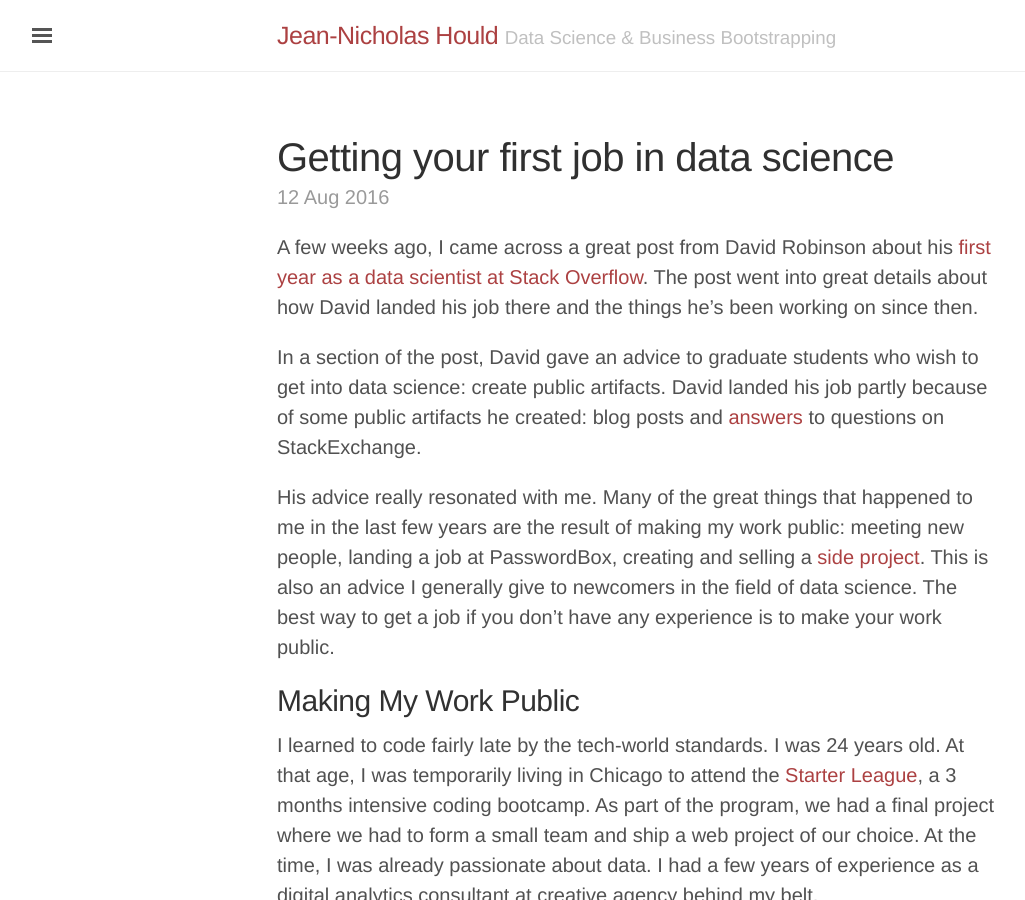
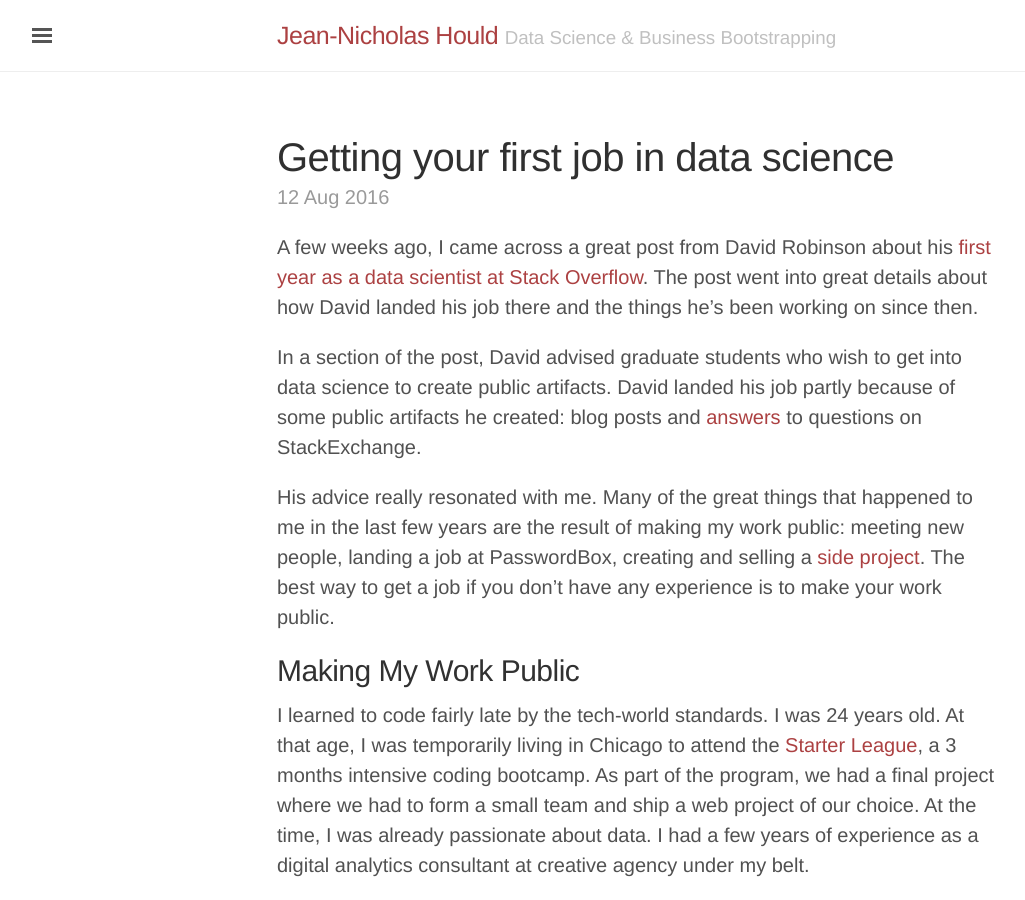
Before and after one commit to nickhould/nickhould.github.io, a Jekyll site: the page built from _posts/2016-08-12-getting-your-first-job-in-data-science.md, in a window 1280 px wide and 900 px high. Shown: the whole window, without its empty margins (3-1028 px from the left). Built offline with Jekyll 4.4.1, drawn with Linux system fonts in a browser that asks for light colours; nearby versions of some CDN libraries; a script that is not in the unit is left out; comment, search, counter and statistics services are not loaded.

Commit message:
Fix typos

```diff
--- a/_posts/2016-08-12-getting-your-first-job-in-data-science.md
+++ b/_posts/2016-08-12-getting-your-first-job-in-data-science.md
@@ -7,13 +7,13 @@ redirect_from:
 
 A few weeks ago, I came across a great post from David Robinson about his [first year as a data scientist at Stack Overflow](http://varianceexplained.org/r/year_data_scientist/). The post went into great details about how David landed his job there and the things he's been working on since then.
 
-In a section of the post, David gave an advice to graduate students who wish to get into data science: create public artifacts. David landed his job partly because of some public artifacts he created: blog posts and [answers](http://stats.stackexchange.com/questions/47771/what-is-the-intuition-behind-beta-distribution) to questions on StackExchange.
+In a section of the post, David advised graduate students who wish to get into data science to create public artifacts. David landed his job partly because of some public artifacts he created: blog posts and [answers](http://stats.stackexchange.com/questions/47771/what-is-the-intuition-behind-beta-distribution) to questions on StackExchange.
 
-His advice really resonated with me. Many of the great things that happened to me in the last few years are the result of making my work public: meeting new people, landing a job at PasswordBox, creating and selling a [side project](http://www.jeannicholashould.com/how-I-bootstrapped-bootstrappersio.html). This is also an advice I generally give to newcomers in the field of data science. The best way to get a job if you don't have any experience is to make your work public.
+His advice really resonated with me. Many of the great things that happened to me in the last few years are the result of making my work public: meeting new people, landing a job at PasswordBox, creating and selling a [side project](http://www.jeannicholashould.com/how-I-bootstrapped-bootstrappersio.html). The best way to get a job if you don't have any experience is to make your work public.
 
 ## Making My Work Public
 
-I learned to code fairly late by the tech-world standards. I was 24 years old. At that age, I was temporarily living in Chicago to attend the [Starter League](http://www.starterleague.com/), a 3 months intensive coding bootcamp. As part of the program, we had a final project where we had to form a small team and ship a web project of our choice. At the time, I was already passionate about data. I had a few years of experience as a digital analytics consultant at creative agency behind my belt.
+I learned to code fairly late by the tech-world standards. I was 24 years old. At that age, I was temporarily living in Chicago to attend the [Starter League](http://www.starterleague.com/), a 3 months intensive coding bootcamp. As part of the program, we had a final project where we had to form a small team and ship a web project of our choice. At the time, I was already passionate about data. I had a few years of experience as a digital analytics consultant at creative agency under my belt.
 
 At the Starter League, I met [Sam](http://solomon.io/) and [Enrique](http://enriquesportfolio.com/#/). Two great guys who eventually became my teammates for the final project.  After a few iterations on the idea, we decided to build an analytics platform for Tubmlr. We called it [MoutainMetrics](http://web.archive.org/web/20130608034447/http://www.mountainmetrics.com/). The project was solving a pain Enrique was experiencing managing the Chicago History Museum Tubmlr account: tracking the number of followers over time.
 
```
